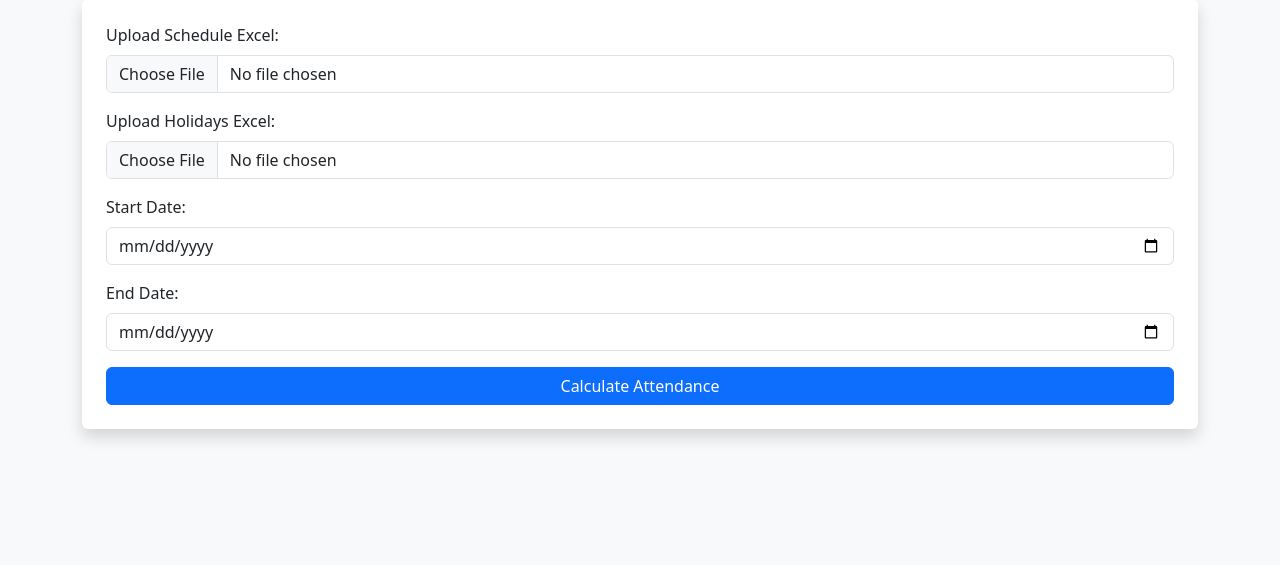
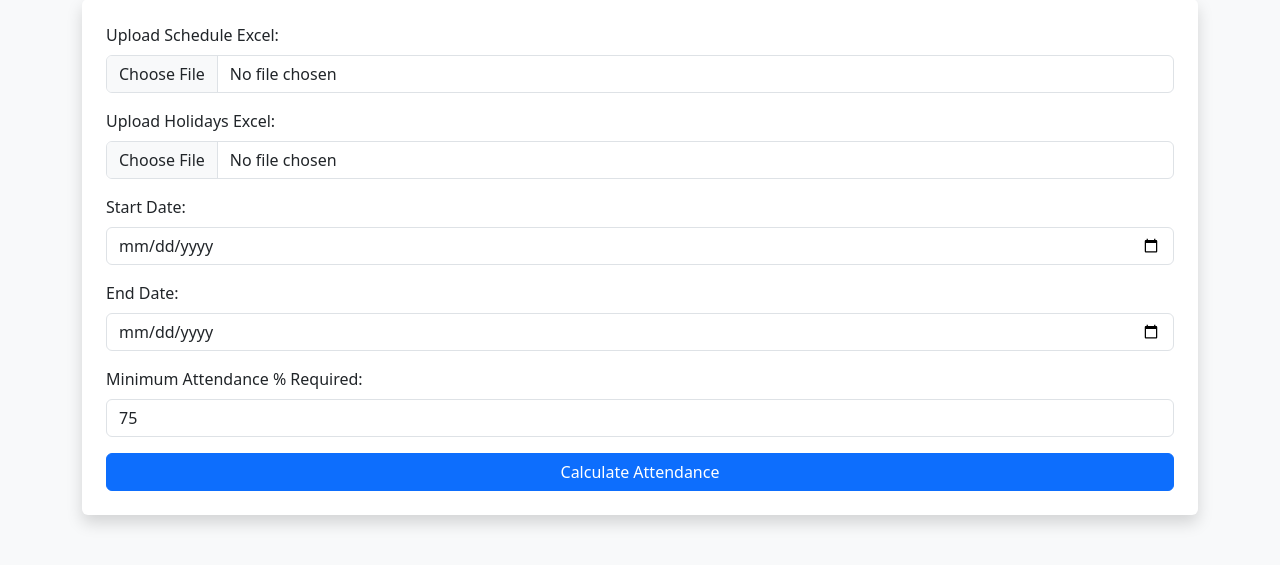
Before and after one commit to Anshu-09/SmartBunks, a Flask app: page / in a window 1280 px wide. Shown: the part 111-676 px from the top of the page. Run offline with Flask 3, Linux system fonts and the light colour scheme.

Commit message:
Updated user input attendance threshold

```diff
--- a/app.py
+++ b/app.py
@@ -56,7 +56,9 @@ def upload_files():
             subject_weekday_count[subject][day] += 1
 
     # Calculate attendance info
-    ATTENDANCE_THRESHOLD = 0.75
+    threshold_percent = float(request.form['threshold'])  # e.g., 75
+    ATTENDANCE_THRESHOLD = threshold_percent / 100.0
+
     subject_attendance_data = []
     for subject, days in subject_weekday_count.items():
         total_classes = 0
--- a/templates/index.html
+++ b/templates/index.html
@@ -24,6 +24,10 @@
                 <label for="end_date" class="form-label">End Date:</label>
                 <input type="date" class="form-control" name="end_date" required>
             </div>
+            <div class="mb-3">
+             <label for="threshold" class="form-label">Minimum Attendance % Required:</label>
+             <input type="number" class="form-control" name="threshold" min="0" max="100" step="1" value="75" required>
+            </div>
             <button type="submit" class="btn btn-primary w-100">Calculate Attendance</button>
         </form>
 
```
